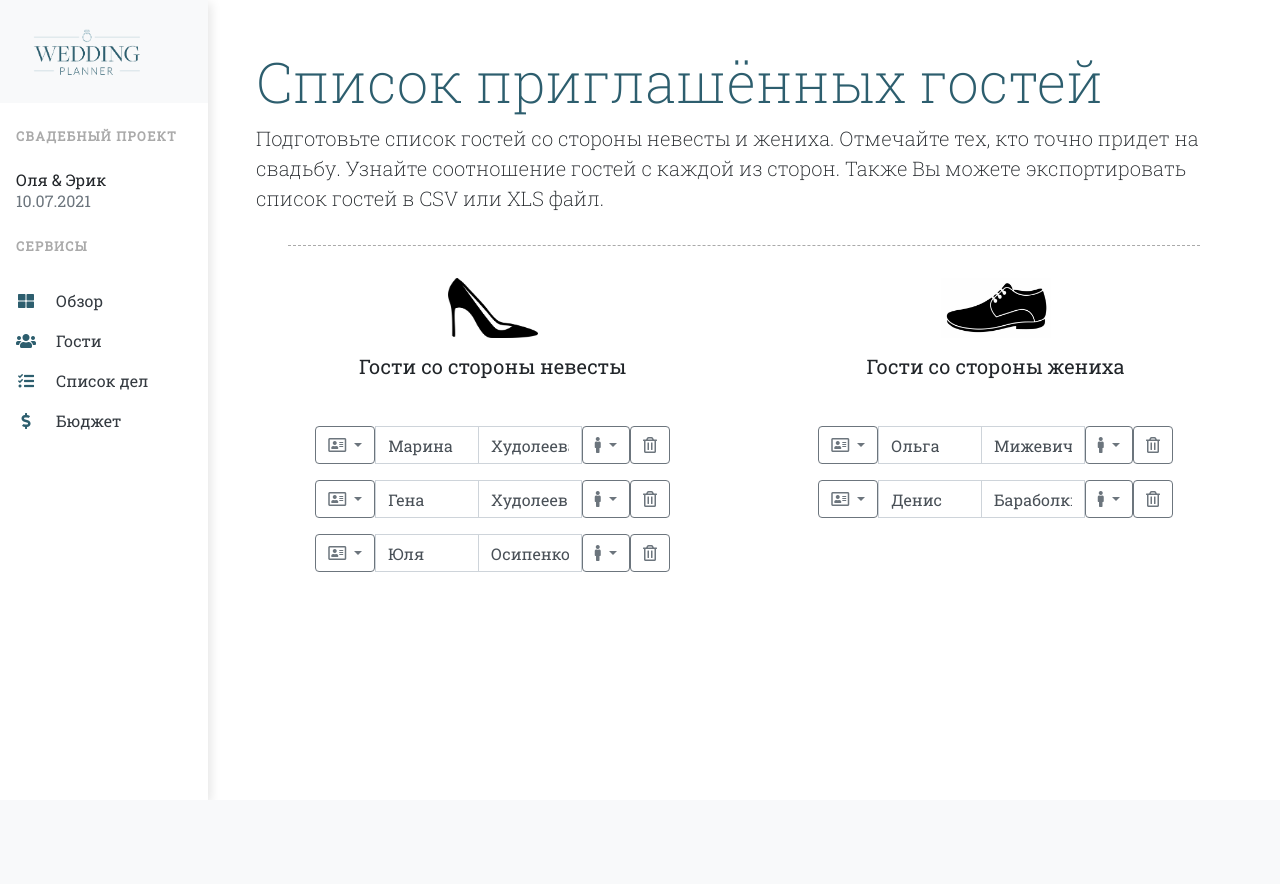
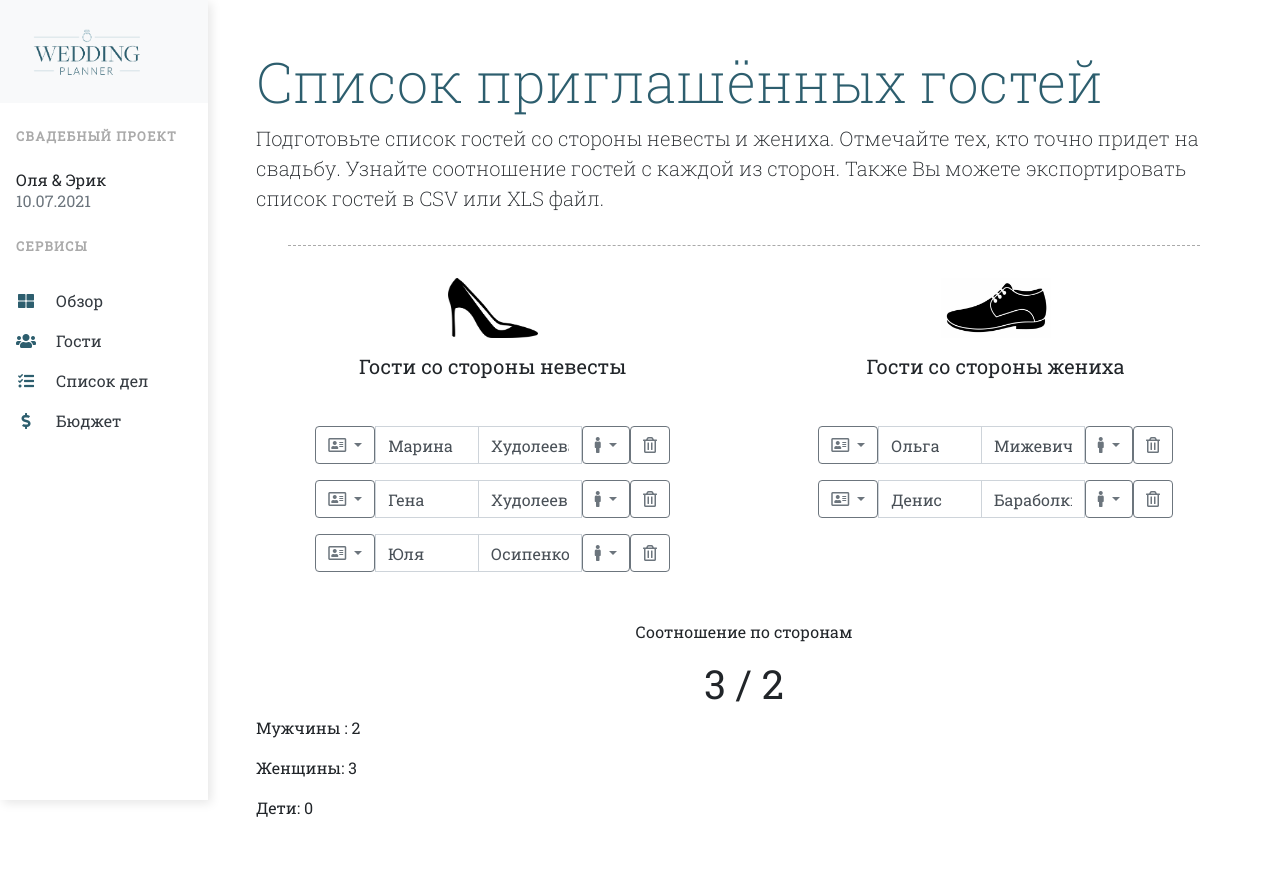
Before and after one commit to OlyaHudoleeva/wedding_planning, a Django app: page /guests in a window 1280 px wide. Before the commit the page ends 572 px from the top, so only its background shows below. Run offline with Django 3.2, Linux system fonts and the light colour scheme; a user stored in the database is signed in; data comes from the database, SQL or seed files in the repository; some libraries are stand-ins or nearby versions.

Commit message:
На странице Гости добавлен подсчёт количества гостей по полу и по сторонам

```diff
--- a/main/templates/main/guests.html
+++ b/main/templates/main/guests.html
@@ -95,4 +95,14 @@
         </div>
 
     </div>
+
+    <div class="text-center total-by-side mt-5">
+        <p>Соотношение по сторонам</p>
+        <h1>{{ bride_side_amount }} / {{ groom_side_amount }}</h1>
+    </div>
+    <div class="total-by-sex">
+        <p>Мужчины : {{ total_male }}</p>
+        <p>Женщины: {{ total_female }}</p>
+        <p>Дети: {{ total_child }}</p>
+    </div>
 {% endblock %}
--- a/main/views.py
+++ b/main/views.py
@@ -55,13 +55,23 @@ def logout_user(request):
 def index(request):
     return render(request, 'main/index.html')
 
+
 @login_required(login_url='login')
 def guests(request):
     bride_side_guests = Guest.objects.filter(side="B")
     groom_side_guests = Guest.objects.filter(side="G")
 
+    bride_side_amount = Guest.objects.filter(side="B").count()
+    groom_side_amount = Guest.objects.filter(side="G").count()
+
+    total_male = Guest.objects.filter(sex="M").count()
+    total_female = Guest.objects.filter(sex="F").count()
+    total_child = Guest.objects.filter(sex="C").count()
+
     return render(request, 'main/guests.html',
-                  {'bride_side_guests': bride_side_guests, 'groom_side_guests': groom_side_guests})
+                  {'bride_side_guests': bride_side_guests, 'groom_side_guests': groom_side_guests,
+                   'bride_side_amount': bride_side_amount, 'groom_side_amount': groom_side_amount,
+                   'total_male': total_male, 'total_female': total_female, 'total_child': total_child})
 
 
 @login_required(login_url='login')
```
